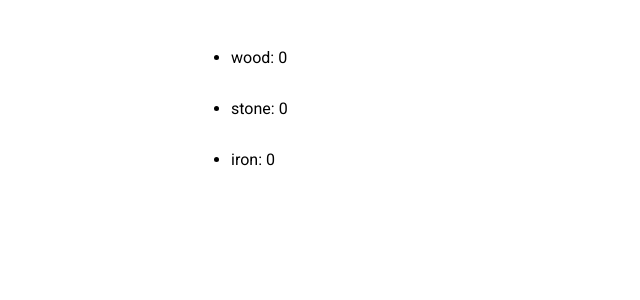
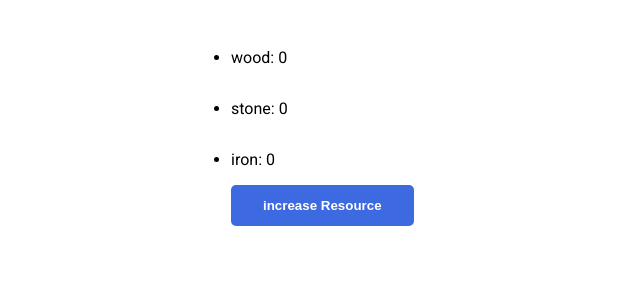
Before and after one commit to Vasmart24/practice-2024, a React (Vite) app in the folder Stranded/: page / in a window 1280 px wide. Shown: the top 300 px of the page, without its empty margins (0-640 px from the left). Built offline with nearby package versions, Linux system fonts and the light colour scheme.

Commit message:
add Buttons functionality

```diff
--- a/Stranded/src/App.jsx
+++ b/Stranded/src/App.jsx
@@ -1,18 +1,18 @@
-// import Button from "./components/Button/Button";
+import Button from './components/Button/Button.jsx';
 // import Resources from "./components/Header/Resources";
 import { useState } from "react";
-import { baseResources } from "./resources/baseResources";
+import { baseResources } from './resources/baseResources';
 
-function Resource( props ) {
+function Resource( {name, count} ) {
   return (
         <li>
-          <p>{props.name}: {props.count}</p>
+          <p>{name}: {count}</p>
         </li>
       )}
 
 
 export default function App() {
-  // const [resources, setResources] = useState(baseResources);
+  // const [resources, setResources] = useState(0);
 
   return (
     <div>
@@ -21,12 +21,12 @@ export default function App() {
         <Resource {...baseResources[0]}></Resource>
         <Resource {...baseResources[1]}></Resource>
         <Resource {...baseResources[2]}></Resource>
+        <Button>increase Resource</Button>
         </ul>
       </main>
     </div>
   );
 }
-
 
 
 // const [isActionsModalOpened, setIsActionsModalOpened] = useState(false);
--- a/Stranded/src/components/Button/Button.jsx
+++ b/Stranded/src/components/Button/Button.jsx
@@ -1,8 +1,12 @@
-// import './Button.css'
-// import { useState} from 'react'
+import './Button.css'
+import { useState} from 'react'
 
-// export default function Button({ children, onClick }) {
-//   const [content, onClick] = useState('')
+function Button({ children }) {
+  function handleClick() {
+    console.log('Resource increased!');
+  }
 
-//   return <button className='button active' onClick={onClick}>{ children }</button>
-// }
+  return <button className='button active' onClick={handleClick}>{ children }</button>
+}
+
+export default Button;
```
